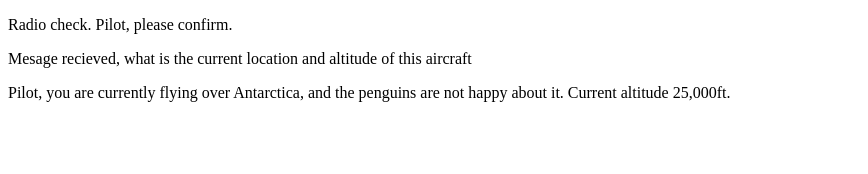
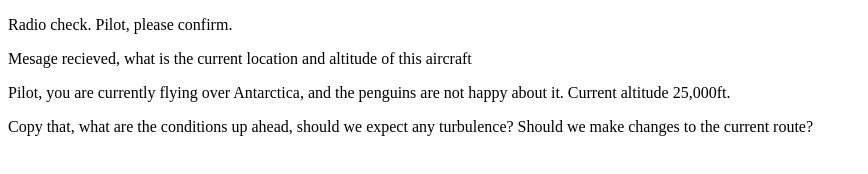
Before and after one commit to iamdeanwilson/communication-log-command, a plain HTML site: page index.html in a window 1280 px wide. Shown: the whole page, without its empty margins (0-868 px from the left). Drawn offline with Linux system fonts and the light colour scheme.

Commit message:
2nd message from pilot

```diff
--- a/index.html
+++ b/index.html
@@ -6,5 +6,6 @@
    </body>
    <div>
     <p>Pilot, you are currently flying over Antarctica, and the penguins are not happy about it. Current altitude 25,000ft.</p>
+    <p> Copy that, what are the conditions up ahead, should we expect any turbulence? Should we make changes to the current route?</p>
    </div>
 </html>
```
